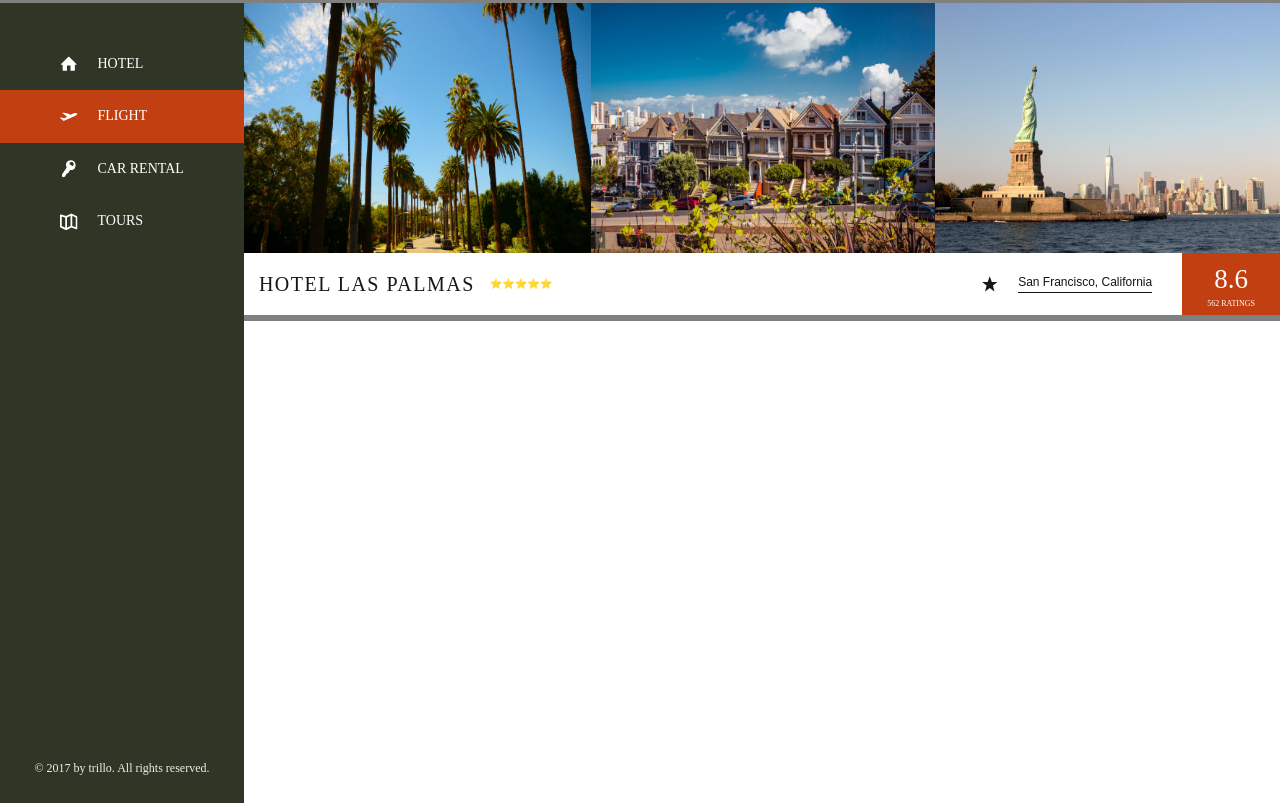
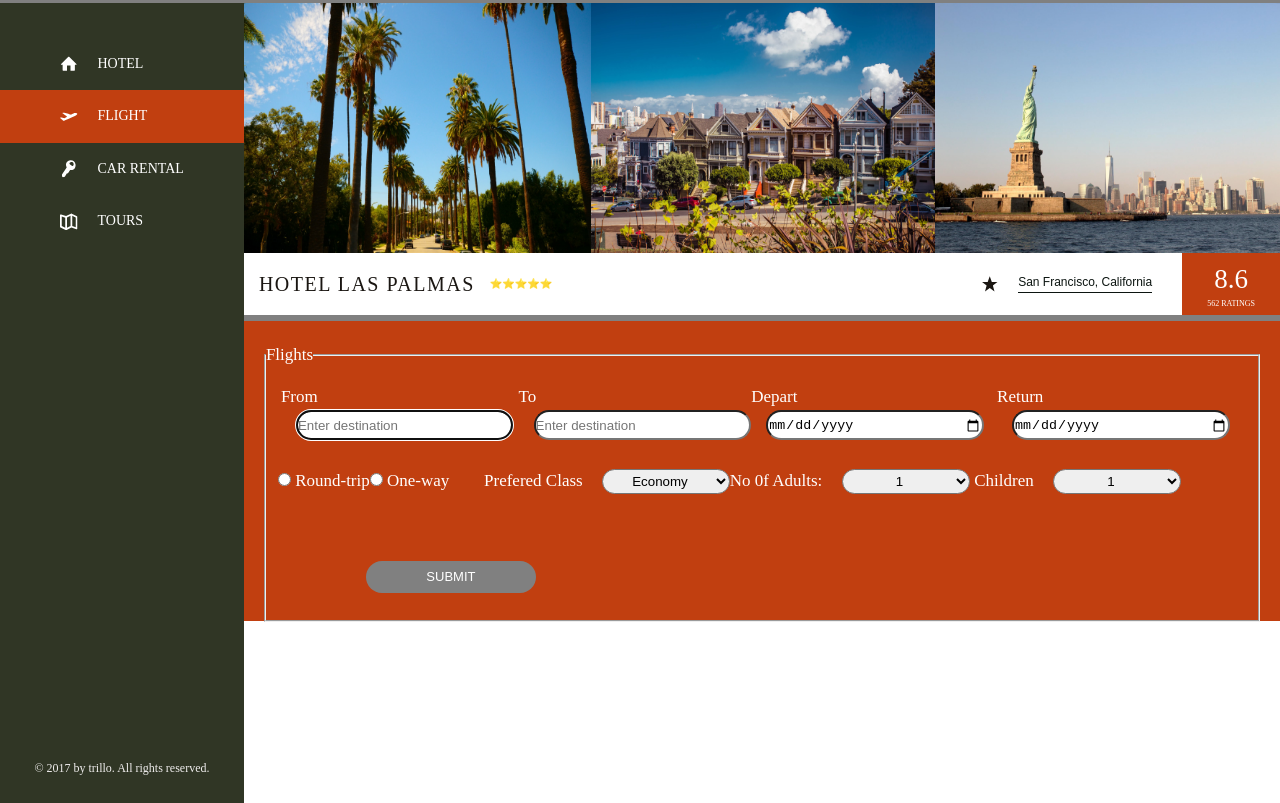
Before and after one commit to tikavalery/all-in-one-travel-app, a website: page flight.html in a window 1280 px wide. Shown: the part 87-890 px from the top of the page. Drawn offline with Linux system fonts and the light colour scheme.

Commit message:
added the flight pages

```diff
--- a/flight.html
+++ b/flight.html
@@ -134,7 +134,105 @@
                     </div>
                 </div>
 <!--////////////////////////////////////////// Booking Section////////////////////////////////////////////////////////////// -->
+<form action="destination.html" method ="GET" class="booking">
 
+    <fieldset class="booking__detials">
+        <legend>Flights</legend>
+                <div class="booking__group1">
+
+                                <div class="booking__dates">
+                                    <label for="destination" class="booking__destination--label" >From</label>
+                                    <input type="text" id="destination" class="booking__dates--input" name ="destination"  required autofocus placeholder="Enter destination" pattern ="[a-zA_Z]{3,}" title ="Please enter more that three letters">
+                                </div>
+                                <div class="booking__dates">
+                                    <label for="destination" class="booking__destination--label" >To</label>
+                                    <input type="text" id="destination" class="booking__dates--input" name ="destination"  required autofocus placeholder="Enter destination" pattern ="[a-zA_Z]{3,}" title ="Please enter more that three letters">
+                                </div>
+                            <div class="booking__dates">
+                                    <label for="date" class="booking__dates--label" >Depart</label>
+                                    <input type="date" id="date" class="booking__dates--input" name ="date" min="2013-13-02" placeholder="Check-in date">
+                            </div>
+
+                            <div class="booking__dates">
+                                <label for="date" class="booking__dates--label">Return</label>
+                                <input type="date" class="booking__dates--input" name ="date" min="2013-13-02">
+                            </div>
+
+
+                </div>
+          <div class="booking__group2">
+                   <div class="booking__trip-type">
+                       <div class="booking__round-trip">
+                           <input type="radio" id="round-trip" name="trip-type" value="round-trip">
+                           <label for="round-trip">Round-trip</label>
+                       </div>
+                    <div class="booking__one-way">
+                           <input type="radio" id="one-way" name="trip-type" value="one-way">
+                    <label for="one-way">One-way</label>
+                    </div>
+
+                    </div>
+
+                    <div class="booking__class">
+                        <label for="class">Prefered Class</label>
+
+                        <select id="class" class="booking__select booking__select--adults">
+                        <option value="1">Economy</option>
+                        <option value="2">Premium Economy</option>
+                        <option value="3">Business</option>
+                        <option value="4">First</option>
+
+
+                        </select>
+                    </div>
+                    <div class="booking__adults">
+                        <label for="adults">No 0f Adults:</label>
+
+                        <select id="adults" class="booking__select booking__select--adults">
+                        <option value="1">1</option>
+                        <option value="2">2</option>
+                        <option value="3">3</option>
+                        <option value="4">4</option>
+                        <option value="5">5</option>
+                        <option value="6">6</option>
+                        <option value="7">7</option>
+                        <option value="8">8</option>
+                        <option value="9">9</option>
+                        <option value="10">10</option>
+
+                        </select>
+                    </div>
+                    <div class="booking__children">
+                        <label for="children">Children</label>
+
+                        <select id="children"class=" booking__select  booking__select--children" >
+                        <option value="1">1</option>
+                        <option value="2">2</option>
+                        <option value="3">3</option>
+                        <option value="4">4</option>
+                        <option value="5">5</option>
+                        <option value="6">6</option>
+
+
+                    </select>
+                    </div>
+                </div>
+                  <div class="booking__space">
+              <p>this is a margin with button</p>
+              <p>this is a margin with button</p>
+
+          </div>
+                    <button class="booking__button">Submit</button>
+
+                    <div class="booking__space">
+                        <p>this is a margin with button</p>
+                    </div>
+
+
+
+
+        </fieldset>
+</form>
 <!-- //////////////////////////////////////////////////////////////////////////////////////////////////////// -->
 
               </main>
--- a/sass/components.scss
+++ b/sass/components.scss
@@ -238,6 +238,7 @@
         flex-direction: row;
         justify-content: space-between;
         padding: 1.2rem 1.2rem;
+
     }
     &__select{
         width: 10vw;
@@ -278,6 +279,15 @@
         color:var(--color5);
         }
     }
+////////////////////////////////////////////////////////////////////////////////////////////////////@include
+////////////Flight Section flight page
+    &__trip-type{
+        display: flex;
+        flex-direction: row;
+    }
+
+
+
 ////////////////////////////////////////////////////////////////////////////////////////////////////@include
 ////////////Rental section rental page
      &__pick-up{
```
Also changed, not shown: css/style.css, 1 other file.
